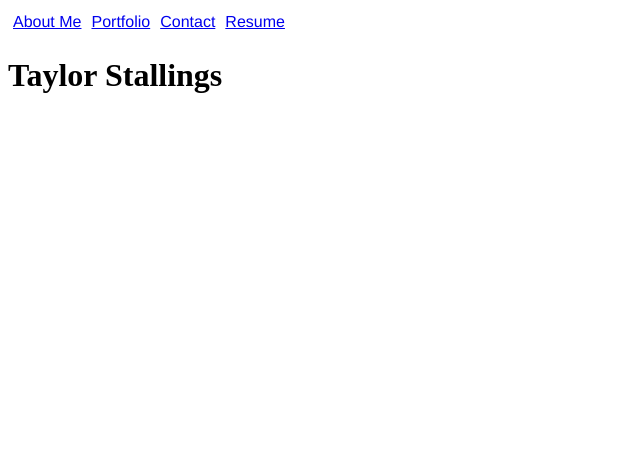
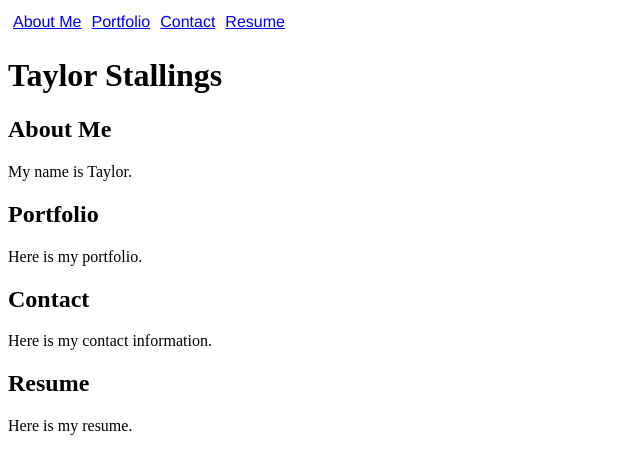
Before and after one commit to mtstall/react-portfolio, a React (Create React App) app in the folder react-portfolio/: page / in a window 1280 px wide. Shown: the top 474 px of the page, without its empty margins (0-640 px from the left). Built offline with nearby package versions, Linux system fonts and the light colour scheme.

Commit message:
working on overall structure of app

```diff
--- a/react-portfolio/src/App.js
+++ b/react-portfolio/src/App.js
@@ -2,13 +2,27 @@ import React from 'react';
 // We import our Welcome component from our components folder so that we can eventually return it.
 import Nav from './components/Nav';
 import Header from './components/Header';
-//import Section from './components/Section';
+import Section from './components/Section';
 
 export default function App() {
+  const sections = [{
+    id: 1, tag: '#about-me', header: 'About Me', content: 'My name is Taylor.'
+  },
+  {
+    id: 2, tag: '#portfolio', header: 'Portfolio', content: 'Here is my portfolio.'
+  },
+  {
+    id: 3, tag: '#contact', header: 'Contact', content: 'Here is my contact information.'
+  },
+  {
+    id: 4, tag: '#resume', header: 'Resume', content: 'Here is my resume.'
+  }
+]
   return (
     <div>
-      <Nav />
+      <Nav sections={sections}/>
       <Header />
+      <Section sections={sections}/>
     </div>
   );
 }
--- a/react-portfolio/src/components/Nav.js
+++ b/react-portfolio/src/components/Nav.js
@@ -1,6 +1,6 @@
 import React from 'react';
 
-export default function Nav() {
+export default function Nav({ sections }) {
   const linkStyle = { border: '1px black', padding: '5px' }; // defining the linkStyle settings
 
   return (
@@ -14,18 +14,12 @@ export default function Nav() {
           justifyContent: 'flex-start',
         }}
       >
-        <div style={linkStyle}>
-          <a href="#">About Me</a>
-        </div>
-        <div style={linkStyle}>
-          <a href="#">Portfolio</a>
-        </div>
-        <div style={linkStyle}>
-          <a href="#">Contact</a>
-        </div>
-        <div style={linkStyle}>
-          <a href="#">Resume</a>
-        </div>
+        {sections.map((section) => (
+          <div style={linkStyle}>
+            <a href={section.tag}>{section.header}</a>
+          </div>
+        ))
+        }
       </section>
     </nav>
   );
--- a/react-portfolio/src/components/Section.js
+++ b/react-portfolio/src/components/Section.js
@@ -0,0 +1,14 @@
+import React from "react";
+
+export default function Section({ sections }) {
+  return (
+    <div className="container">
+      {sections.map((section) => (
+        <section key={section.id} id={section.tag}>
+            <h2>{section.header}</h2>
+          {`${section.content}`}
+        </section>
+      ))}
+    </div>
+  );
+}
```
Also changed, not shown: react-portfolio/src/components/Footer.js (added).
